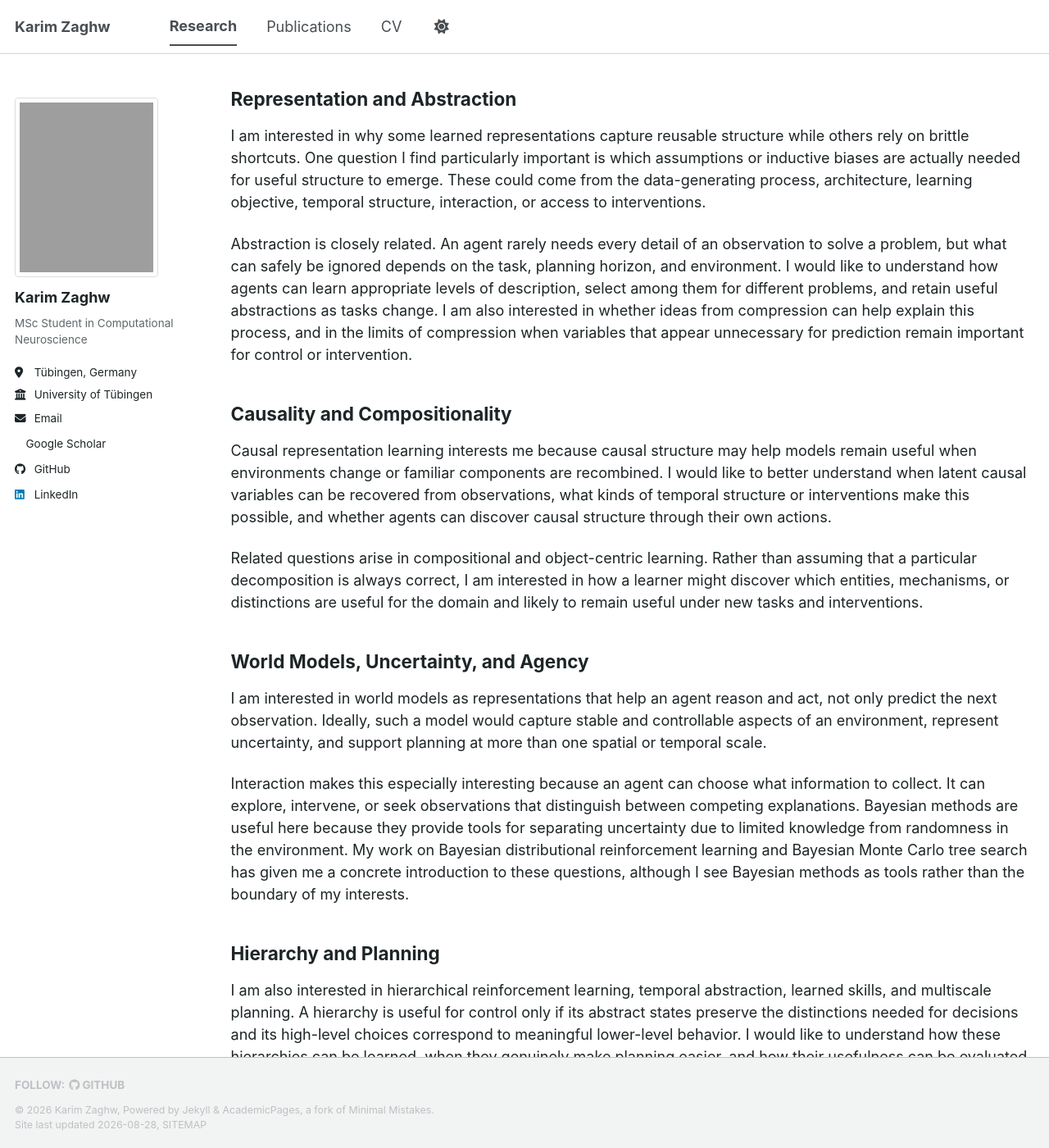
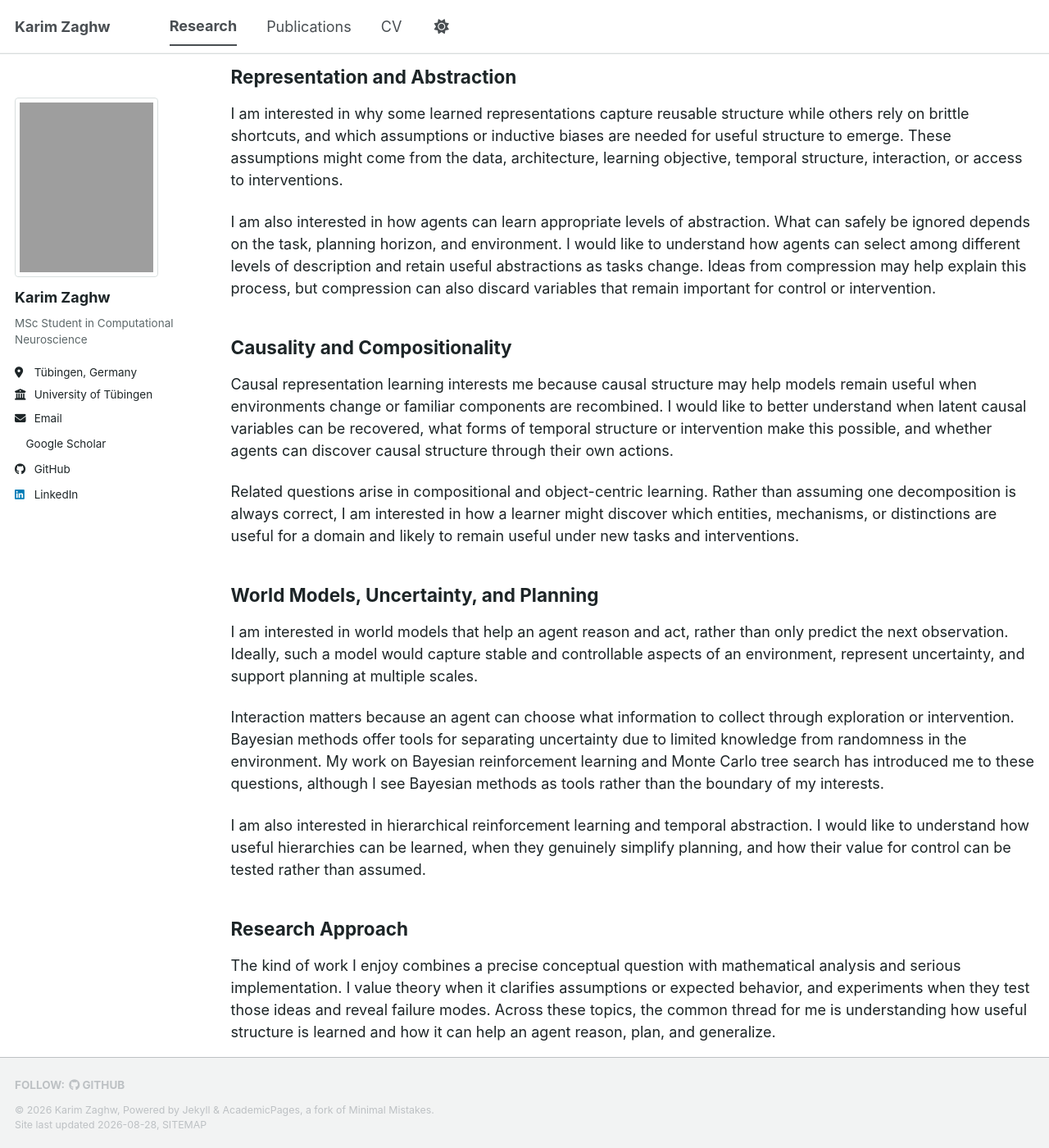
Before and after one commit to KZaghw/kzaghw, a Jekyll site: the page built from _pages/research.md, in a window 1280 px wide and 1400 px high, scrolled down 225 px. Shown: the whole window at 82% size. Built offline with Jekyll 4.4.1, drawn with Linux system fonts in a browser that asks for light colours; a style sheet for code colours, icons or effects is not loaded; some of the changed text lies outside the part shown.

Commit message:
Streamline profile and link CV directly

```diff
--- a/_data/navigation.yml
+++ b/_data/navigation.yml
@@ -15,4 +15,4 @@ main:
     url: /publications/
 
   - title: "CV"
-    url: /cv/
+    url: /files/Karim_Zaghw_CV.pdf
--- a/_pages/research.md
+++ b/_pages/research.md
@@ -5,32 +5,28 @@ permalink: /research/
 author_profile: true
 ---
 
-My interests are centered on how machine learning systems discover useful structure from data and interaction. I would like to understand what makes a learned representation useful beyond the examples on which it was trained: whether it preserves information needed for prediction and intervention, supports planning, and transfers to new tasks or environments. These interests are still developing, but several themes recur in the questions I find most compelling.
+My interests are centered on how machine learning systems discover useful structure from data and interaction. I would like to understand what makes a learned representation useful beyond its training examples: whether it preserves information needed for prediction and intervention, supports planning, and transfers to new tasks or environments. These interests are still developing, but several themes recur in the questions I find most compelling.
 
 ## Representation and Abstraction
 
-I am interested in why some learned representations capture reusable structure while others rely on brittle shortcuts. One question I find particularly important is which assumptions or inductive biases are actually needed for useful structure to emerge. These could come from the data-generating process, architecture, learning objective, temporal structure, interaction, or access to interventions.
+I am interested in why some learned representations capture reusable structure while others rely on brittle shortcuts, and which assumptions or inductive biases are needed for useful structure to emerge. These assumptions might come from the data, architecture, learning objective, temporal structure, interaction, or access to interventions.
 
-Abstraction is closely related. An agent rarely needs every detail of an observation to solve a problem, but what can safely be ignored depends on the task, planning horizon, and environment. I would like to understand how agents can learn appropriate levels of description, select among them for different problems, and retain useful abstractions as tasks change. I am also interested in whether ideas from compression can help explain this process, and in the limits of compression when variables that appear unnecessary for prediction remain important for control or intervention.
+I am also interested in how agents can learn appropriate levels of abstraction. What can safely be ignored depends on the task, planning horizon, and environment. I would like to understand how agents can select among different levels of description and retain useful abstractions as tasks change. Ideas from compression may help explain this process, but compression can also discard variables that remain important for control or intervention.
 
 ## Causality and Compositionality
 
-Causal representation learning interests me because causal structure may help models remain useful when environments change or familiar components are recombined. I would like to better understand when latent causal variables can be recovered from observations, what kinds of temporal structure or interventions make this possible, and whether agents can discover causal structure through their own actions.
+Causal representation learning interests me because causal structure may help models remain useful when environments change or familiar components are recombined. I would like to better understand when latent causal variables can be recovered, what forms of temporal structure or intervention make this possible, and whether agents can discover causal structure through their own actions.
 
-Related questions arise in compositional and object-centric learning. Rather than assuming that a particular decomposition is always correct, I am interested in how a learner might discover which entities, mechanisms, or distinctions are useful for the domain and likely to remain useful under new tasks and interventions.
+Related questions arise in compositional and object-centric learning. Rather than assuming one decomposition is always correct, I am interested in how a learner might discover which entities, mechanisms, or distinctions are useful for a domain and likely to remain useful under new tasks and interventions.
 
-## World Models, Uncertainty, and Agency
+## World Models, Uncertainty, and Planning
 
-I am interested in world models as representations that help an agent reason and act, not only predict the next observation. Ideally, such a model would capture stable and controllable aspects of an environment, represent uncertainty, and support planning at more than one spatial or temporal scale.
+I am interested in world models that help an agent reason and act, rather than only predict the next observation. Ideally, such a model would capture stable and controllable aspects of an environment, represent uncertainty, and support planning at multiple scales.
 
-Interaction makes this especially interesting because an agent can choose what information to collect. It can explore, intervene, or seek observations that distinguish between competing explanations. Bayesian methods are useful here because they provide tools for separating uncertainty due to limited knowledge from randomness in the environment. My work on Bayesian distributional reinforcement learning and Bayesian Monte Carlo tree search has given me a concrete introduction to these questions, although I see Bayesian methods as tools rather than the boundary of my interests.
+Interaction matters because an agent can choose what information to collect through exploration or intervention. Bayesian methods offer tools for separating uncertainty due to limited knowledge from randomness in the environment. My work on Bayesian reinforcement learning and Monte Carlo tree search has introduced me to these questions, although I see Bayesian methods as tools rather than the boundary of my interests.
 
-## Hierarchy and Planning
-
-I am also interested in hierarchical reinforcement learning, temporal abstraction, learned skills, and multiscale planning. A hierarchy is useful for control only if its abstract states preserve the distinctions needed for decisions and its high-level choices correspond to meaningful lower-level behavior. I would like to understand how these hierarchies can be learned, when they genuinely make planning easier, and how their usefulness can be evaluated rather than assumed.
+I am also interested in hierarchical reinforcement learning and temporal abstraction. I would like to understand how useful hierarchies can be learned, when they genuinely simplify planning, and how their value for control can be tested rather than assumed.
 
 ## Research Approach
 
-The kind of work I enjoy combines a precise conceptual question with both mathematical analysis and serious implementation. I value theory when it clarifies assumptions, identifiability, or expected behavior, and experiments when they test those ideas and reveal failure modes. More generally, I am drawn to research that moves between theory and practice instead of treating either formal elegance or benchmark performance as sufficient on its own.
-
-A related longer-term interest is machine-assisted scientific discovery: whether learning systems can infer concise, causal, or mechanistic explanations from observations and experiments. Across these topics, the common thread for me is understanding how useful structure is learned and how it can help an agent reason, plan, and generalize.
+The kind of work I enjoy combines a precise conceptual question with mathematical analysis and serious implementation. I value theory when it clarifies assumptions or expected behavior, and experiments when they test those ideas and reveal failure modes. Across these topics, the common thread for me is understanding how useful structure is learned and how it can help an agent reason, plan, and generalize.
```
Also changed, not shown: _pages/about.md (+1 -3 lines), 1 other file.
